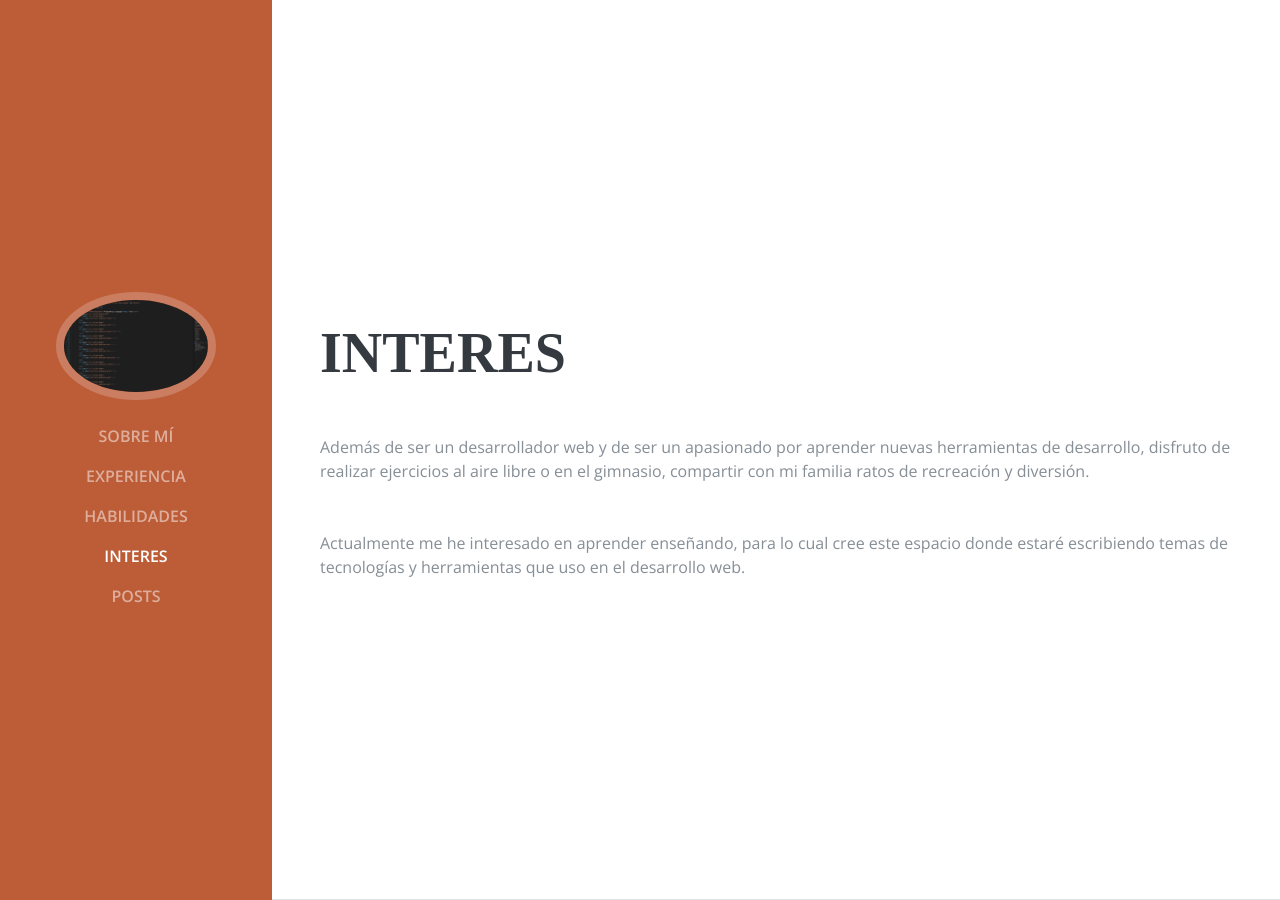
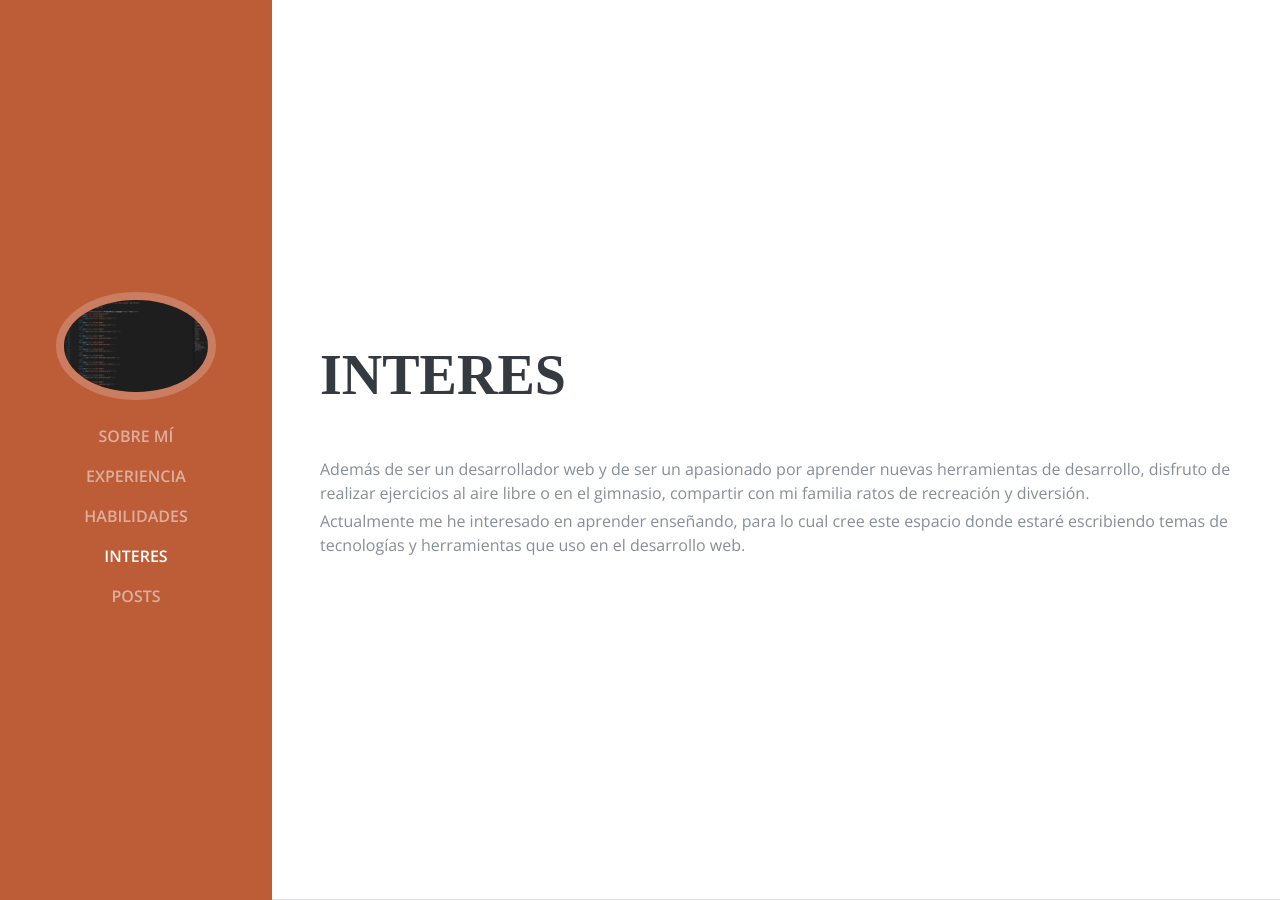
Before and after one commit to rhoyos1985/rhoyos1985.github.io, a Jekyll site: the page built from index.html, in a window 1280 px wide and 900 px high, scrolled down 2810 px. Built offline with Jekyll 4.4.1, drawn with Linux system fonts in a browser that asks for light colours; some web fonts are replaced.

```diff
--- a/index.html
+++ b/index.html
@@ -19,7 +19,7 @@ title: Richard Hoyos
                     </a>
                 </li>
                 <li class="list-inline-item">
-                    <a href="https://www.linkedin.com/in/richard-adolfo-hoyos-baquero" target="_blank">
+                    <a href="https://www.linkedin.com/in/richardhoyos" target="_blank">
                     <span class="fa-stack fa-lg">
                         <i class="fa fa-circle fa-stack-2x"></i>
                         <i class="fa fa-linkedin fa-stack-1x fa-inverse"></i>
@@ -138,7 +138,7 @@ title: Richard Hoyos
     <section class="resume-section p-3 p-lg-5 d-flex flex-column" id="interests">
         <div class="my-auto">
             <h2 class="mb-5">Interes</h2>
-            <p>Además de ser un desarrollador web y de ser un apasionado por aprender nuevas herramientas de desarrollo, disfruto de realizar ejercicios al aire libre o en el gimnasio, compartir con mi familia ratos de recreación y diversión.</p>
+            <p class="mb-1">Además de ser un desarrollador web y de ser un apasionado por aprender nuevas herramientas de desarrollo, disfruto de realizar ejercicios al aire libre o en el gimnasio, compartir con mi familia ratos de recreación y diversión.</p>
             <p class="mb-0">Actualmente me he interesado en aprender enseñando, para lo cual cree este espacio donde estaré escribiendo temas de tecnologías y herramientas que uso en el desarrollo web.</p>
         </div>
     </section>
```
